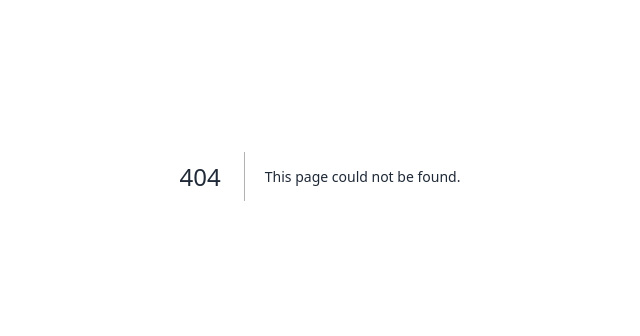
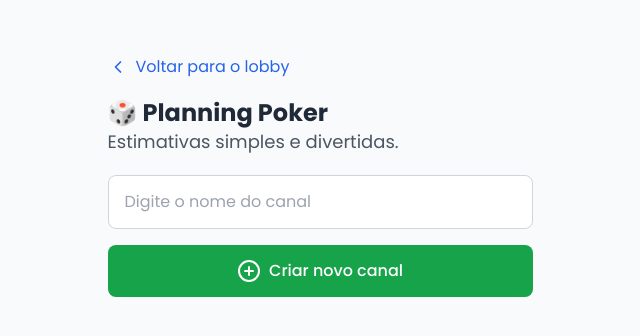
Before and after one commit to ClodoaldoDantas/planning-poker, a Next.js app: page /channels/new in a window 1280 px wide. Before the commit this address had no page. Shown: the part 224-560 px from the top of the page, without its empty margins (320-960 px from the left). Built offline with nearby package versions, Linux system fonts and the light colour scheme.

Commit message:
feat: interface da tela de criar canal

```diff
--- /dev/null
+++ b/src/app/channels/new/create-channel/index.tsx
@@ -0,0 +1,50 @@
+'use client'
+
+import { PlusCircle } from 'lucide-react'
+import { useForm } from 'react-hook-form'
+import { zodResolver } from '@hookform/resolvers/zod'
+import { z } from 'zod'
+
+import { Button } from '@/components/button'
+import { Input } from '@/components/input'
+
+import styles from './styles.module.scss'
+
+const createChannelSchema = z.object({
+  name: z.string().min(1, 'O nome do canal não pode ser vazio'),
+})
+
+type CreateChannelFormData = z.infer<typeof createChannelSchema>
+
+export function CreateChannel() {
+  const {
+    register,
+    handleSubmit,
+    formState: { errors },
+  } = useForm<CreateChannelFormData>({
+    resolver: zodResolver(createChannelSchema),
+  })
+
+  function handleCreateNewChannel({ name }: CreateChannelFormData) {
+    console.log({ name })
+  }
+
+  return (
+    <form
+      onSubmit={handleSubmit(handleCreateNewChannel)}
+      className={styles.form}
+    >
+      <Input
+        type="text"
+        placeholder="Digite o nome do canal"
+        error={errors.name?.message}
+        {...register('name')}
+      />
+
+      <Button type="submit" variant="success">
+        <PlusCircle size={24} />
+        Criar novo canal
+      </Button>
+    </form>
+  )
+}
--- /dev/null
+++ b/src/app/channels/new/create-channel/styles.module.scss
@@ -0,0 +1,5 @@
+.form {
+  display: flex;
+  flex-direction: column;
+  gap: 1rem;
+}
--- /dev/null
+++ b/src/app/channels/new/page.module.scss
@@ -0,0 +1,9 @@
+.newChannelPage {
+  width: 100%;
+  max-width: 425px;
+  margin: 0 auto;
+
+  display: flex;
+  flex-direction: column;
+  gap: 1.25rem;
+}
--- /dev/null
+++ b/src/app/channels/new/page.tsx
@@ -0,0 +1,18 @@
+import { Center } from '@/components/center'
+import { Header } from '@/components/header'
+import { CreateChannel } from './create-channel'
+import { BackButton } from '@/components/back-button'
+
+import styles from './page.module.scss'
+
+export default function NewChannelPage() {
+  return (
+    <Center>
+      <section className={styles.newChannelPage}>
+        <BackButton href="/lobby">Voltar para o lobby</BackButton>
+        <Header />
+        <CreateChannel />
+      </section>
+    </Center>
+  )
+}
--- a/src/app/lobby/page.tsx
+++ b/src/app/lobby/page.tsx
@@ -1,7 +1,7 @@
 import { Bot } from 'lucide-react'
 import { Center } from '@/components/center'
 import { Header } from '@/components/header'
-import { Button } from '@/components/button'
+import { Link } from '@/components/link'
 import { JoinChannel } from './join-channel'
 
 import styles from './page.module.scss'
@@ -14,10 +14,10 @@ export default function LobbyPage() {
 
         <div className={styles.card}>
           <div className={styles.cardActions}>
-            <Button variant="success">
+            <Link href="/channels/new" variant="success">
               <Bot size={24} />
               Criar um novo canal
-            </Button>
+            </Link>
           </div>
 
           <JoinChannel />
--- /dev/null
+++ b/src/components/back-button/index.tsx
@@ -0,0 +1,19 @@
+import { ReactNode } from 'react'
+import { ChevronLeft } from 'lucide-react'
+import Link from 'next/link'
+
+import styles from './styles.module.scss'
+
+type BackButtonProps = {
+  href: string
+  children: ReactNode
+}
+
+export function BackButton(props: BackButtonProps) {
+  return (
+    <Link className={styles.backButton} href={props.href}>
+      <ChevronLeft size={20} />
+      {props.children}
+    </Link>
+  )
+}
--- /dev/null
+++ b/src/components/back-button/styles.module.scss
@@ -0,0 +1,13 @@
+.backButton {
+  width: fit-content;
+  display: flex;
+  align-items: center;
+  gap: 0.5rem;
+
+  color: var(--blue-600);
+  transition: color 200ms;
+
+  &:hover {
+    color: var(--blue-700);
+  }
+}
--- /dev/null
+++ b/src/components/link/index.tsx
@@ -0,0 +1,18 @@
+import NextLink, { LinkProps as NextLinkProps } from 'next/link'
+import styles from './styles.module.scss'
+import classNames from 'classnames'
+import { ReactNode } from 'react'
+
+type LinkProps = {
+  href: string
+  variant?: 'primary' | 'secondary' | 'success' | 'dark'
+  children: ReactNode
+}
+
+export function Link({ variant = 'primary', href, children }: LinkProps) {
+  return (
+    <NextLink className={classNames(styles.link, styles[variant])} href={href}>
+      {children}
+    </NextLink>
+  )
+}
--- /dev/null
+++ b/src/components/link/styles.module.scss
@@ -0,0 +1,47 @@
+.link {
+  padding: 0.875rem 2rem;
+  border-radius: 8px;
+  border: 0;
+
+  font-weight: 500;
+  color: var(--white);
+
+  display: flex;
+  align-items: center;
+  justify-content: center;
+  gap: 0.5rem;
+
+  transition: all 0.2s;
+
+  &.primary {
+    background-color: var(--blue-600);
+
+    &:hover {
+      background-color: var(--blue-700);
+    }
+  }
+
+  &.secondary {
+    background-color: var(--red-600);
+
+    &:hover {
+      background-color: var(--red-700);
+    }
+  }
+
+  &.success {
+    background-color: var(--green-600);
+
+    &:hover {
+      background-color: var(--green-700);
+    }
+  }
+
+  &.dark {
+    background-color: var(--gray-600);
+
+    &:hover {
+      background-color: var(--gray-700);
+    }
+  }
+}
```
